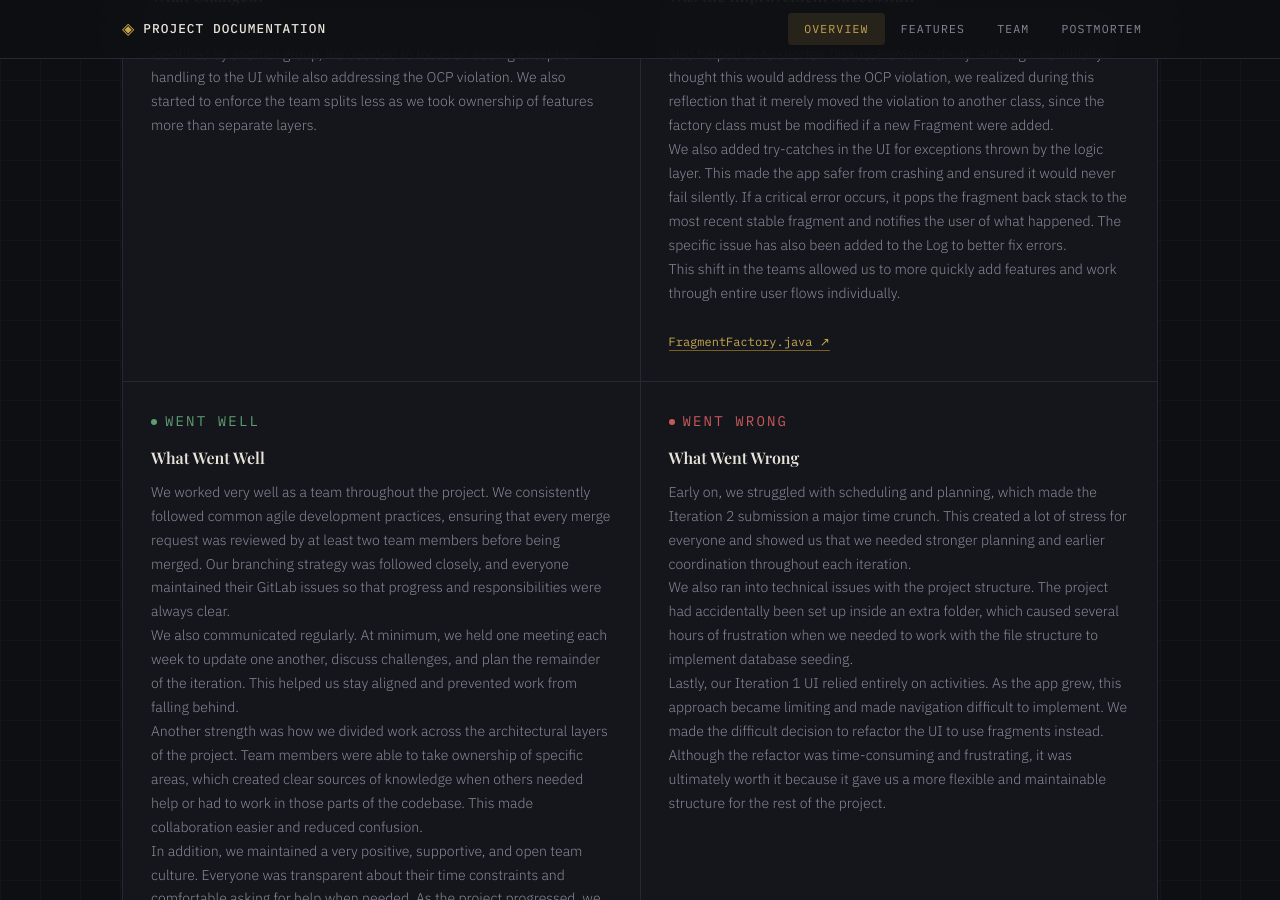
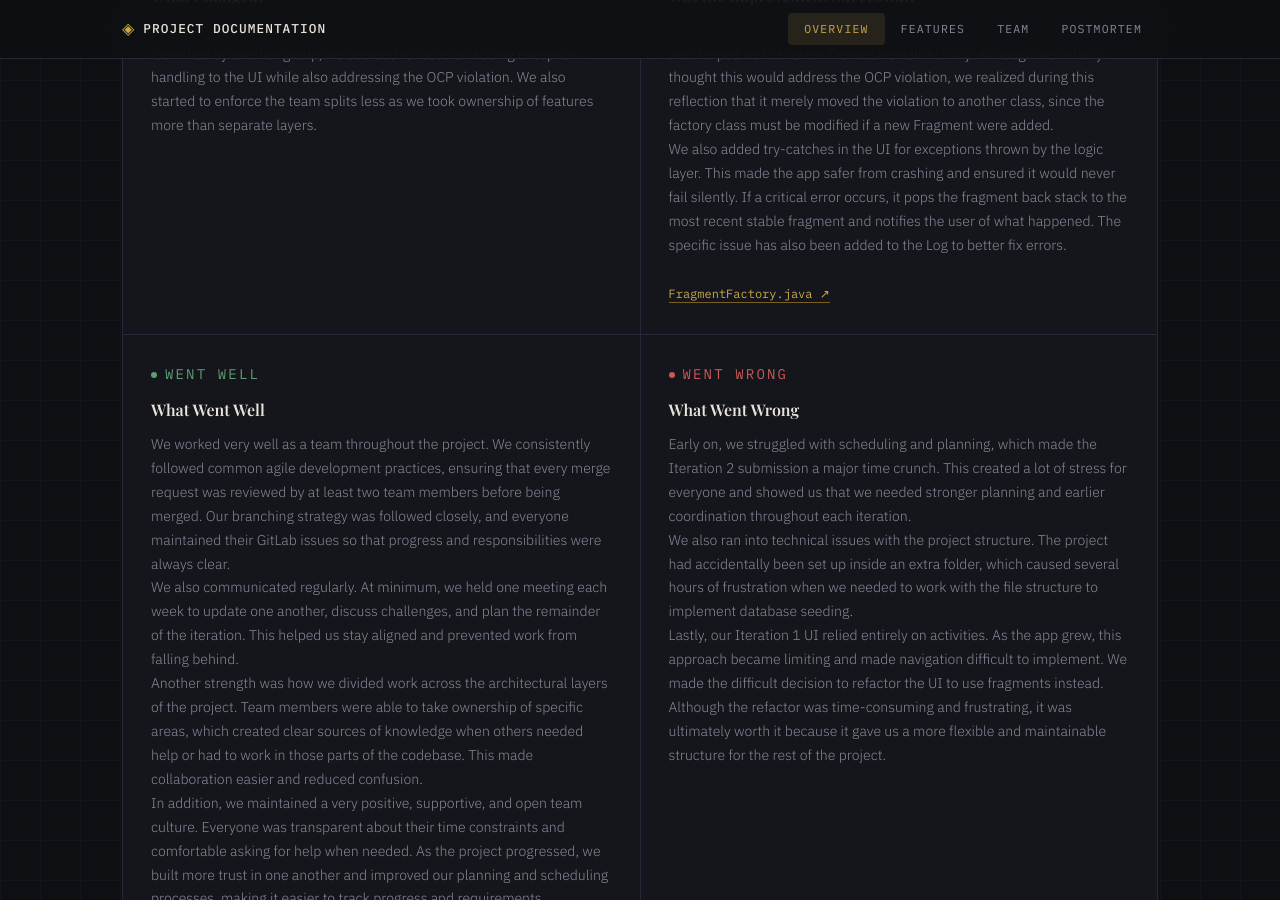
Before and after one commit to AlonSlonimsky/DISKussMe, a Jekyll site: the page built from index.html, in a window 1280 px wide and 900 px high, scrolled down 3567 px. Built offline with Jekyll 4.4.1, drawn with Linux system fonts in a browser that asks for light colours.

Commit message:
Removed extra sentence

```diff
--- a/index.html
+++ b/index.html
@@ -320,8 +320,6 @@ We also started to enforce the team splits less as we took ownership of features
           We implemented a Fragment Factory to tackle the OCP violation, which also helped us to shorten DiskussMe­MainActivity. Although we initially thought this would address the OCP violation, we realized during this reflection that it merely moved the violation to another class, since the factory class must be modified if a new Fragment were added.
           <br>
           We also added try-catches in the UI for exceptions thrown by the logic layer. This made the app safer from crashing and ensured it would never fail silently. If a critical error occurs, it pops the fragment back stack to the most recent stable fragment and notifies the user of what happened. The specific issue has also been added to the Log to better fix errors.
-          <br>
-          This shift in the teams allowed us to more quickly add features and work through entire user flows individually.
           <br><br>
           <a href="https://code.cs.umanitoba.ca/comp3350-winter2026/a02-g07-discussme/-/blob/main/app/src/main/java/comp3350/diskussme/presentation/helper/FragmentFactory.java?ref_type=heads"
             target="_blank"
```
